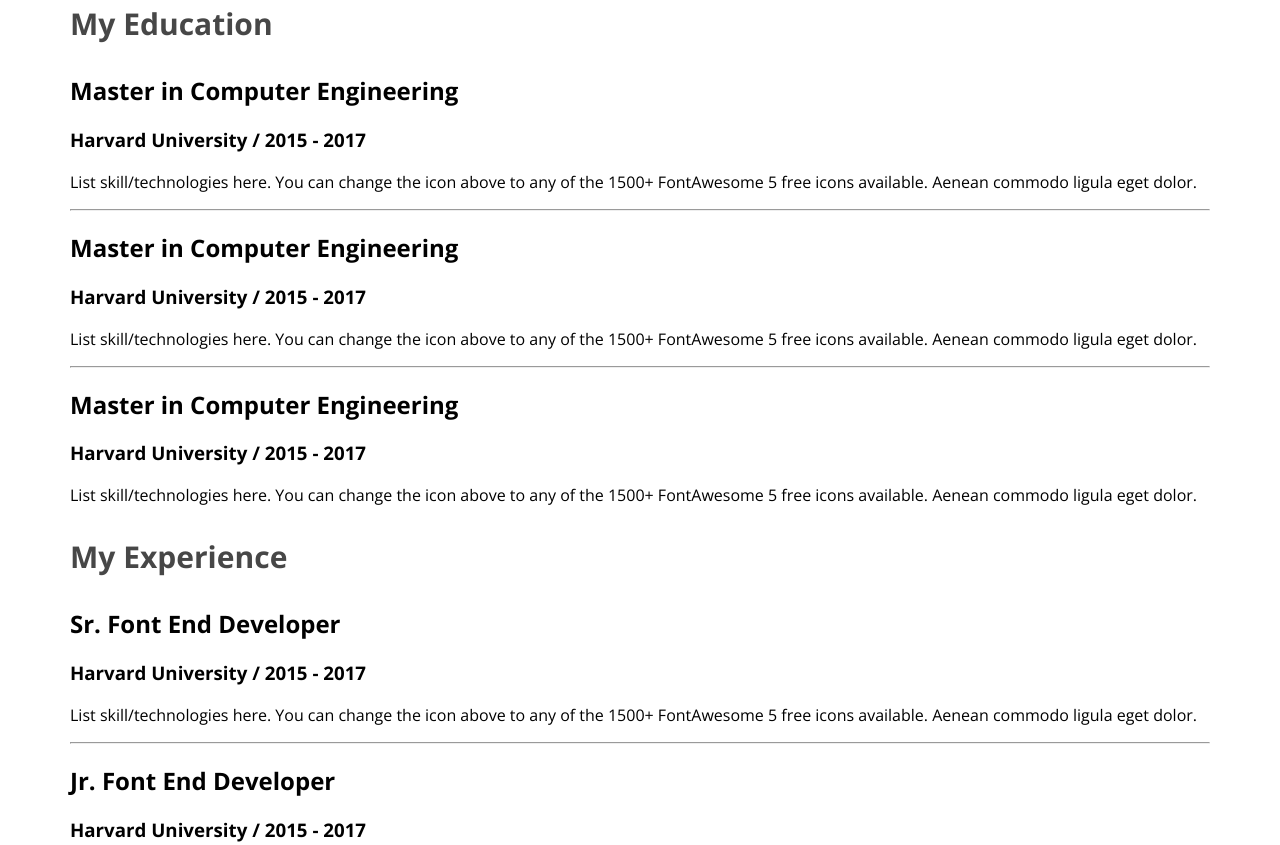
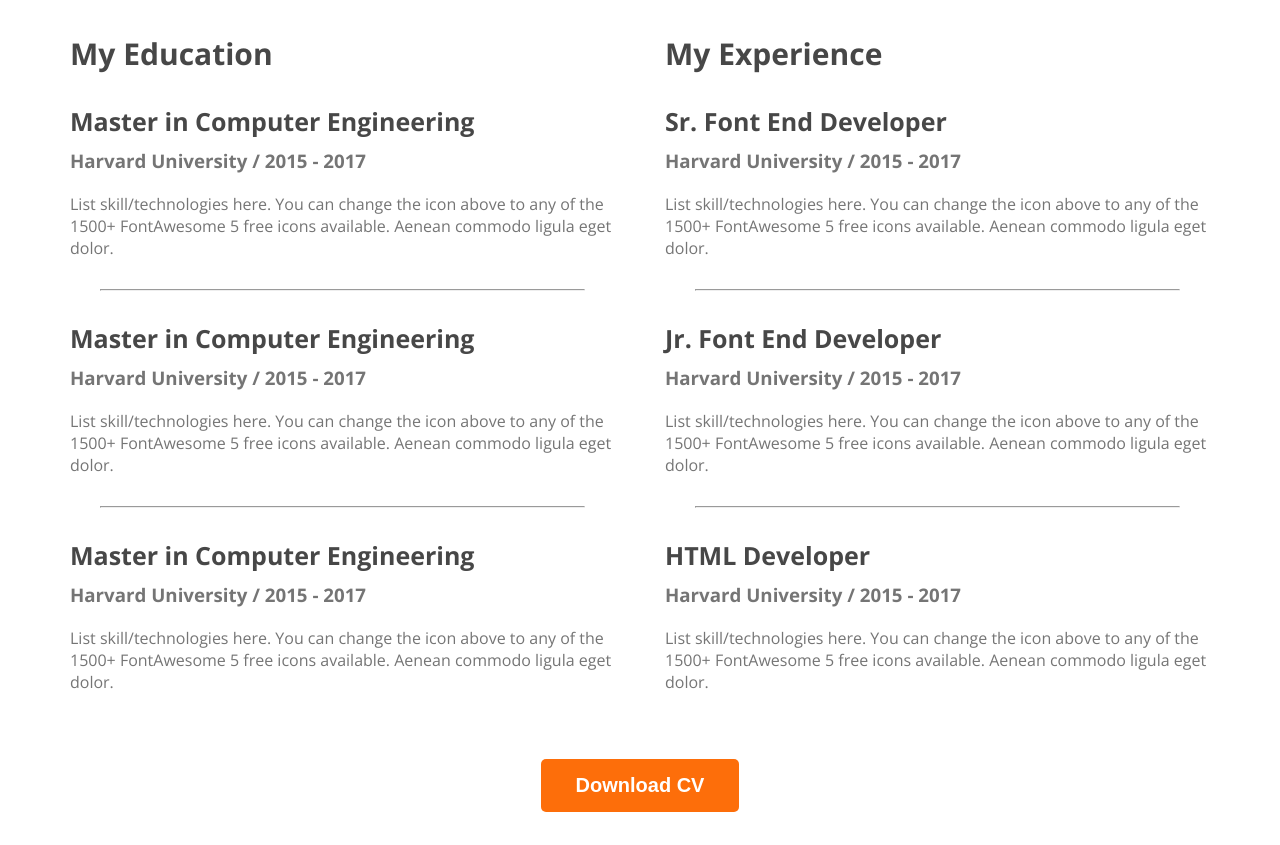
Before and after one commit to AfrinRai/webdeveloper-portfolio, a plain HTML site: page index.html in a window 1280 px wide. Shown: the part 2354-3199 px from the top of the page. After the commit the page ends 3174 px from the top, so only its background shows below. Drawn offline with nearby package versions, Linux system fonts and the light colour scheme.

Commit message:
Finished the resume section

```diff
--- a/index.html
+++ b/index.html
@@ -139,6 +139,9 @@
                     </div>
                 </div>
             </div>
+            <div class="download-cv">
+                <button class="btn">Download CV</button>
+            </div>
         </section>
     </main>
     <footer>
--- a/styles/nav.css
+++ b/styles/nav.css
@@ -152,3 +152,27 @@ main section{
     font-size: 30px;
     font-weight: 700;
 }
+.resume-container{
+    display: flex;
+    gap: 50px;
+}
+.resume-item-description, .resume-item-institute{
+    color: #757575;
+}
+.resume-item-title{
+    color: #474747;
+    font-size: 25px;
+    font-weight: 700;
+    margin-bottom: 10px;
+}
+.resume-container hr{
+    margin: 30px;
+}
+.resume-item-institute{
+    margin-bottom: 20px;
+    margin-top: 0px;
+}
+.download-cv{
+    text-align: center;
+    margin-top: 50px;
+}
```
